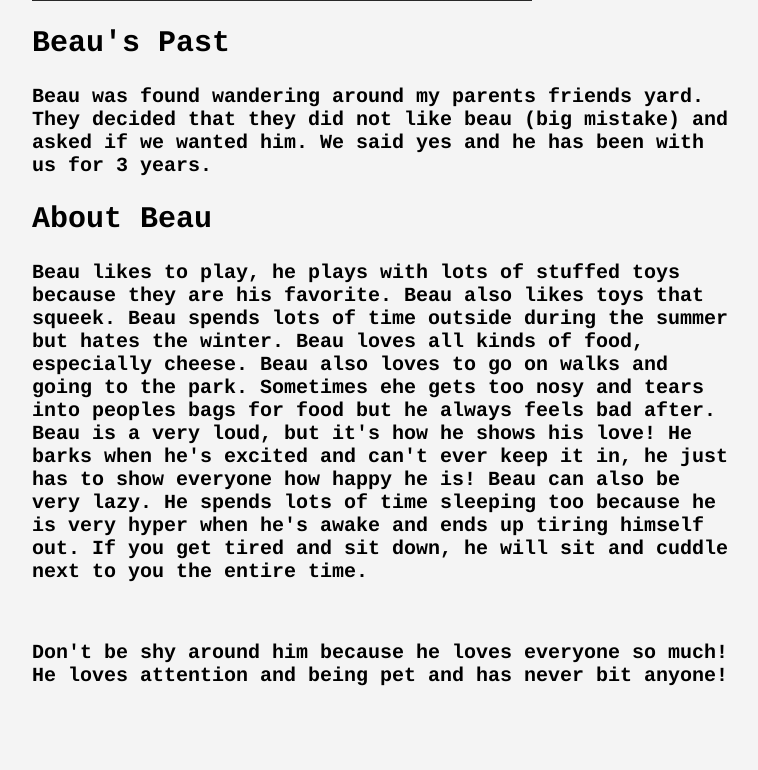
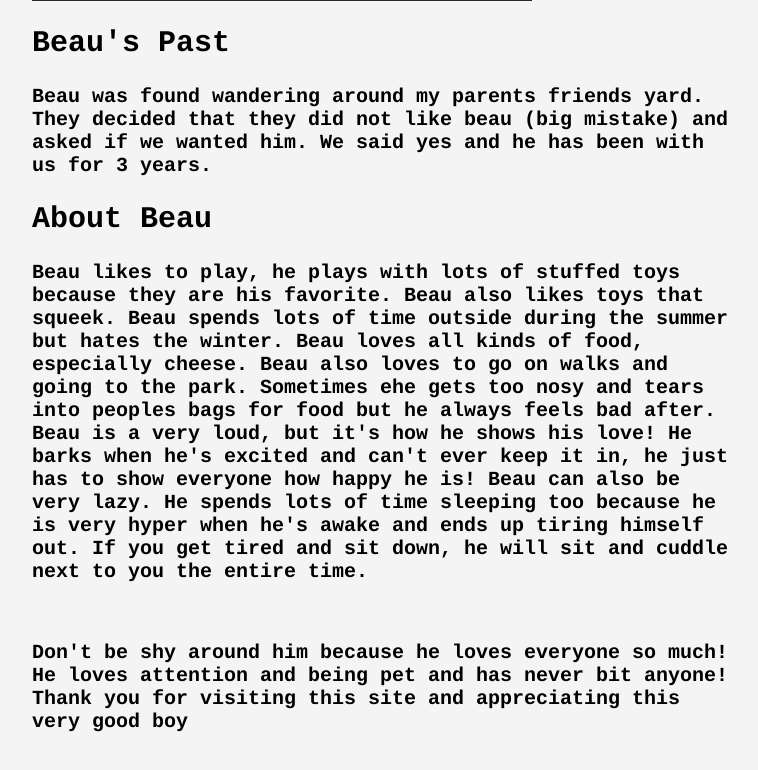
Before and after one commit to davidhamilton1351/davidhamilton1351.github.io, a plain HTML site: page index.html in a window 1280 px wide. Shown: the part 1128-1898 px from the top of the page, without its empty margins (258-1016 px from the left). Before the commit the page ends 1868 px from the top, so only its background shows below. Drawn offline with Linux system fonts and the light colour scheme.

Commit message:
Update index.html

```diff
--- a/index.html
+++ b/index.html
@@ -87,6 +87,6 @@ function carousel() {
 
     <br>
 
-    <h3> Don't be shy around him because he loves everyone so much! He loves attention and being pet and has never bit anyone!  </h3>
+    <h3> Don't be shy around him because he loves everyone so much! He loves attention and being pet and has never bit anyone! Thank you for visiting this site and appreciating this very good boy</h3>
 
     <br>
```
